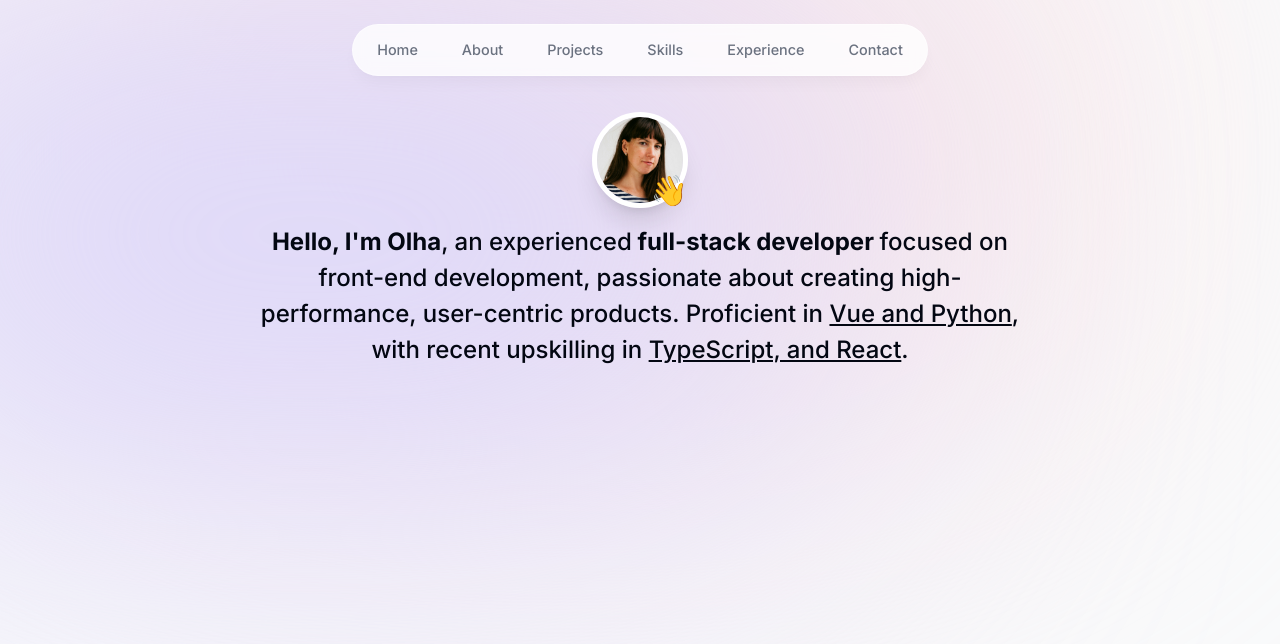
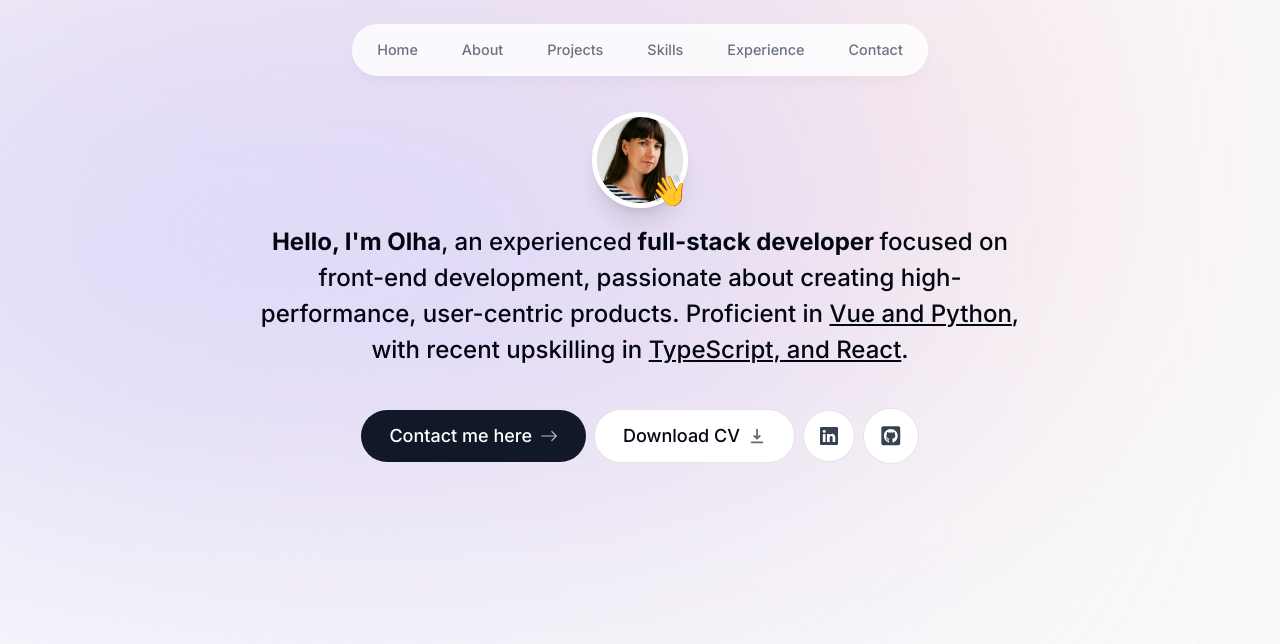
Before and after one commit to OlgaPrikhodko/portfolio-website, a Next.js app: page / in a window 1280 px wide. Shown: the top 644 px of the page. Built offline with nearby package versions, Linux system fonts and the light colour scheme.

Commit message:
:star: Intro: add buttons panel

```diff
--- a/components/intro.tsx
+++ b/components/intro.tsx
@@ -2,6 +2,10 @@
 import MePhoto from "@/public/me.jpg";
 import Image from "next/image";
 import { motion } from "framer-motion";
+import Link from "next/link";
+import { BsArrowRight, BsLinkedin } from "react-icons/bs";
+import { HiDownload } from "react-icons/hi";
+import { FaGithubSquare } from "react-icons/fa";
 
 export default function Intro() {
   return (
@@ -55,6 +59,45 @@
         recent upskilling in{" "}
         <span className="underline">TypeScript, and React</span>.
       </motion.p>
+
+      <motion.div
+        className="px-4 text-lg font-medium flex flex-col items-center justify-center gap-2 sm:flex-row"
+        initial={{ opacity: 0, y: 100 }}
+        animate={{ opacity: 1, y: 0 }}
+        transition={{ delay: 0.1 }}
+      >
+        <Link
+          href="#contact"
+          className="group bg-gray-900 text-white py-3 px-7 flex gap-2 items-center rounded-full outline-none focus:scale-110 hover:scale-110 hover:bg-gray-950 active:scale-105 transition"
+        >
+          Contact me here{" "}
+          <BsArrowRight className="opacity-70 group-hover:translate-x-1 transition" />
+        </Link>
+
+        <a
+          href="/CV.pdf"
+          download
+          className="group bg-white py-3 px-7 flex gap-2 items-center rounded-full outline-none focus:scale-110 hover:scale-110 active:scale-105 transition cursor-pointer border border-black/10"
+        >
+          Download CV{" "}
+          <HiDownload className="opacity-60 group-hover:translate-y-1 transition" />
+        </a>
+
+        <a
+          href="https://www.linkedin.com/in/olga-prikhodko-a347688b/"
+          target="_blank"
+          className="bg-white p-4 text-gray-700 flex gap-2 items-center rounded-full outline-none focus:scale-[1.15] hover:text-gray-950 hover:scale-[1.15] active:scale-105 transition cursor-pointer border border-black/10"
+        >
+          <BsLinkedin />
+        </a>
+        <a
+          href="https://github.com/OlgaPrikhodko"
+          target="_blank"
+          className="bg-white p-4 text-gray-700 text-[1.35rem] flex gap-2 items-center rounded-full outline-none focus:scale-[1.15] hover:text-gray-950 hover:scale-[1.15] active:scale-105 transition cursor-pointer border border-black/10"
+        >
+          <FaGithubSquare />
+        </a>
+      </motion.div>
     </section>
   );
 }
```
Also changed, not shown: 1 other file (tests, documents, lock files or other folders).
